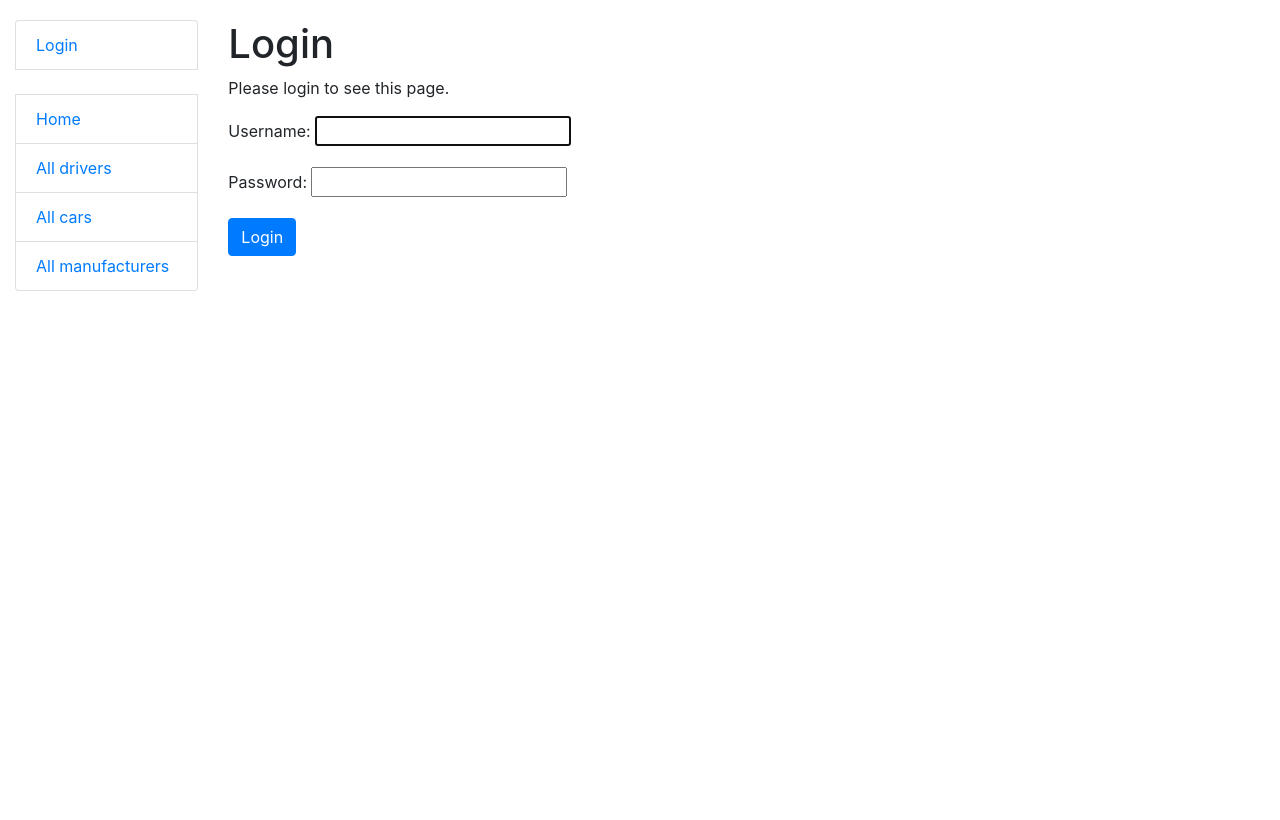
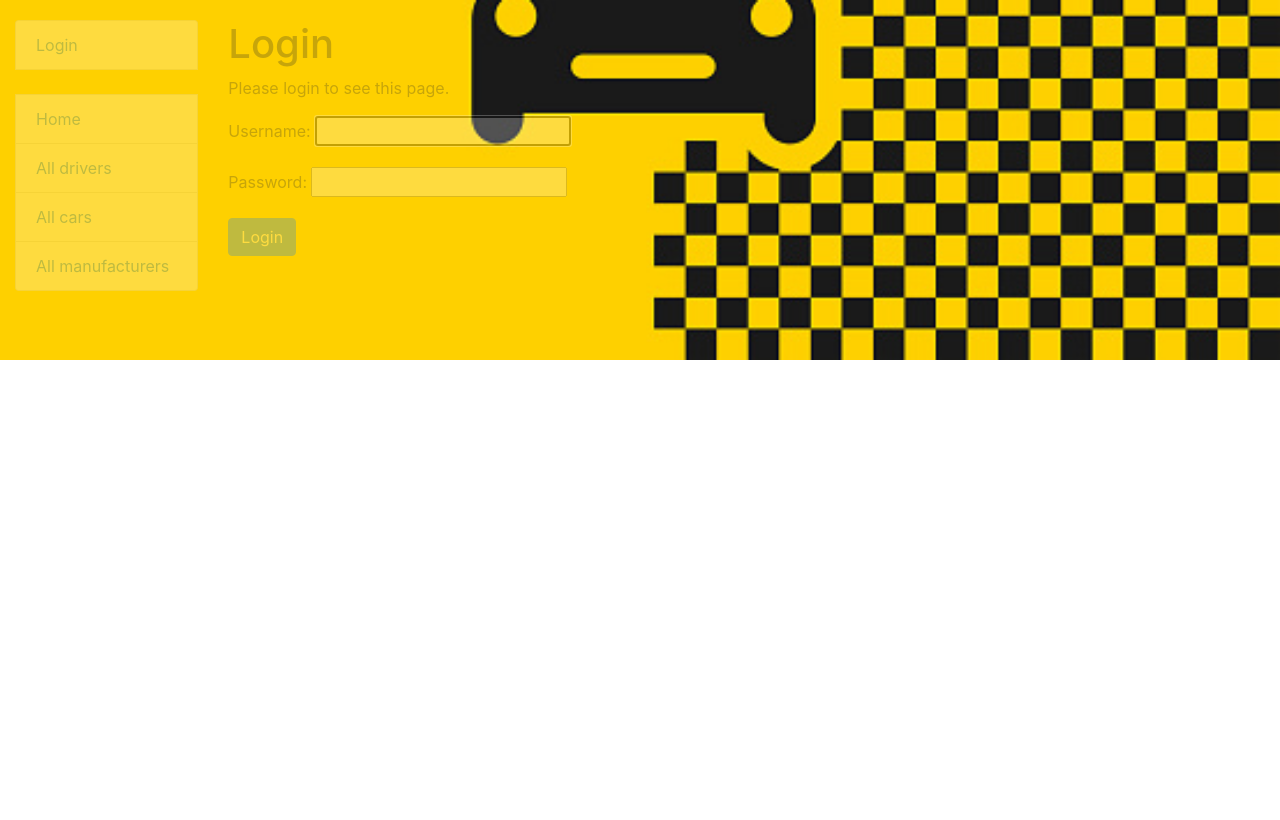
Before and after one commit to Evgeniy994/taxi-service, a Django app: page /accounts/login/?next=/cars/1/delete in a window 1280 px wide. Before the commit the page ends 291 px from the top, so only its background shows below. Run offline with Django 4.2, Linux system fonts and the light colour scheme.

Commit message:
Add more style

```diff
--- a/templates/base.html
+++ b/templates/base.html
@@ -15,7 +15,7 @@
     <link rel="icon" type="image/png" href="{% static "images/logo.jpg" %}">
 </head>
 
-<body>
+<body class="background">
 <div class="container-fluid">
     <div class="row">
         <div class="col-sm-2">
```
Also changed, not shown: README.md.
